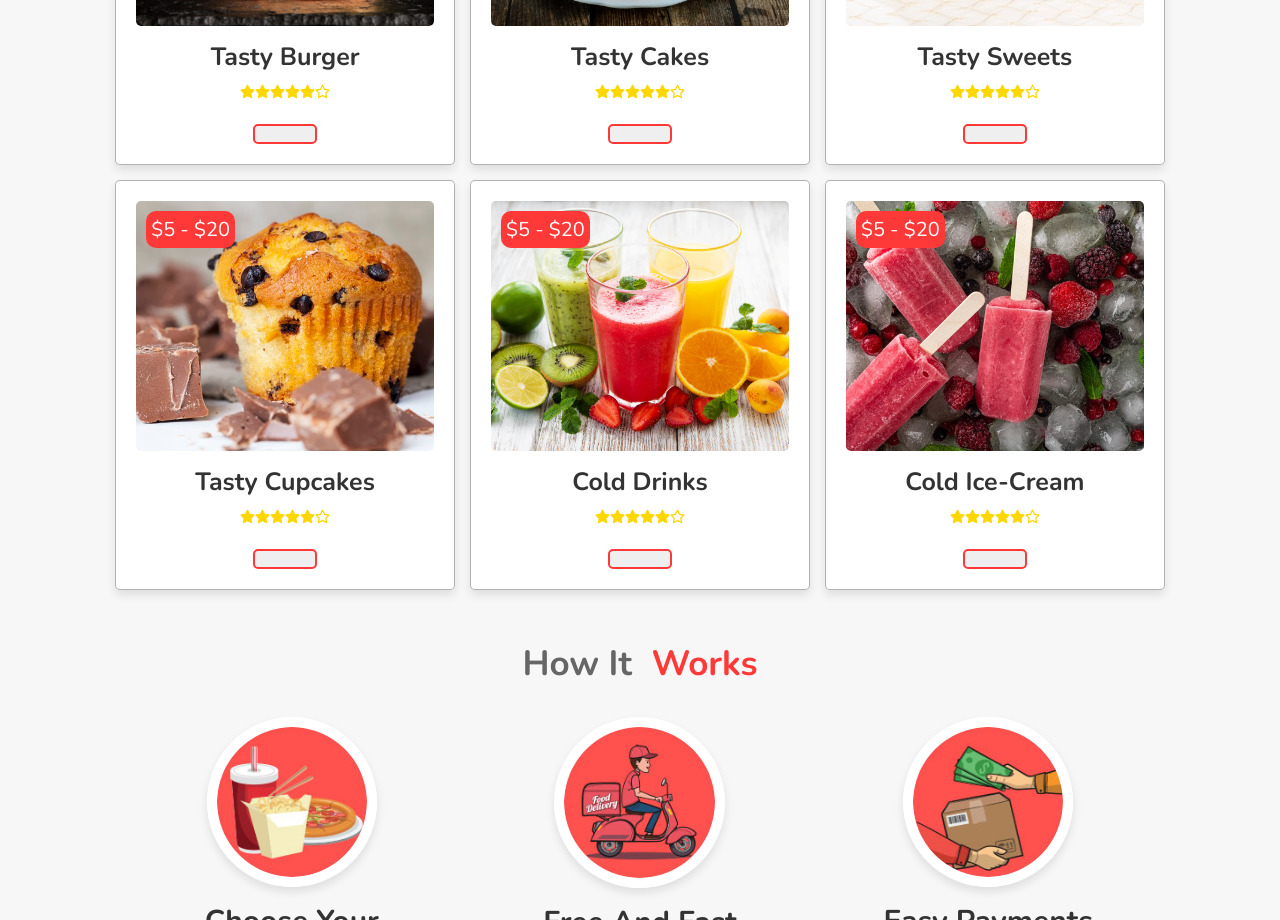
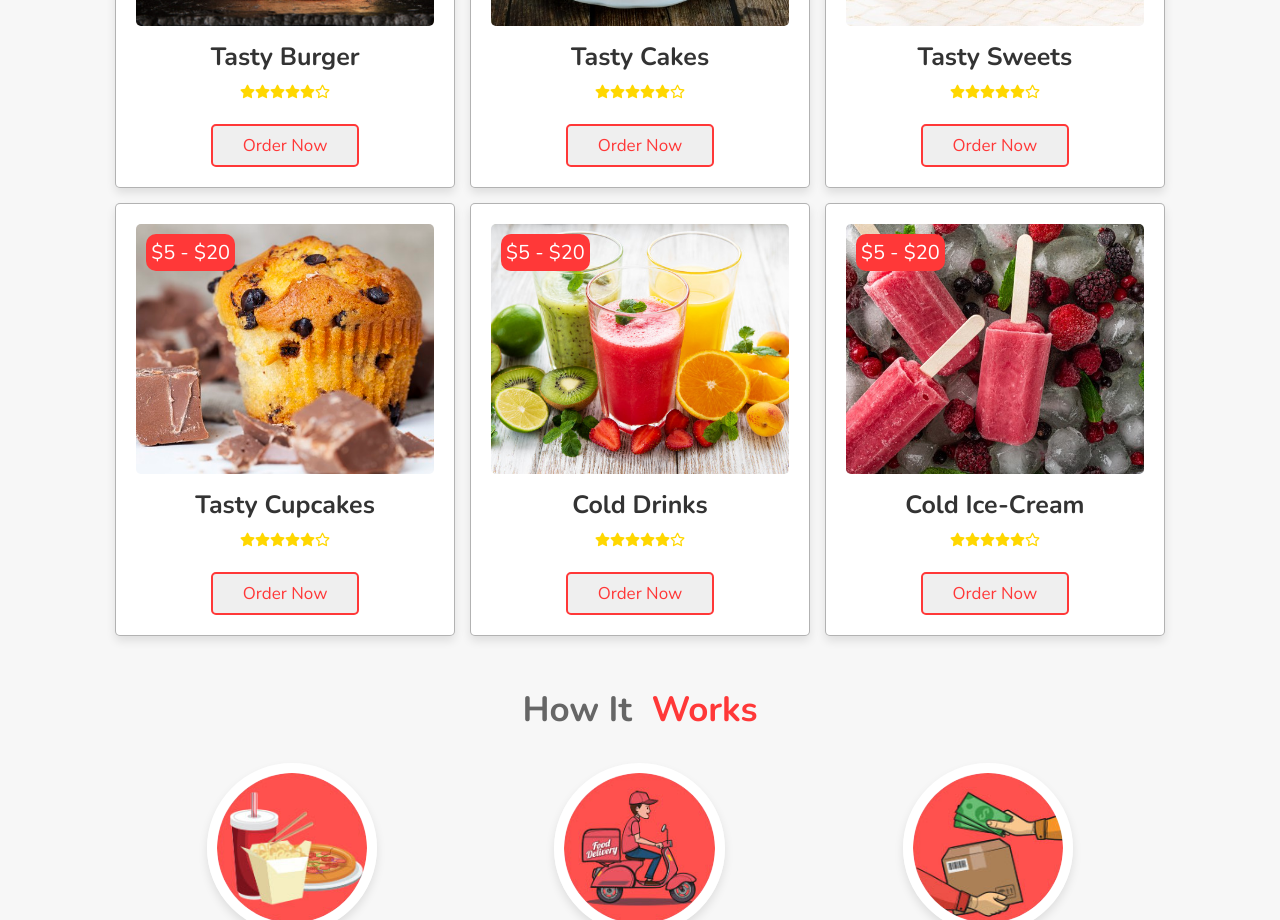
Before and after one commit to FelipeFama/Food-Website, a Next.js app: page / in a window 1280 px wide. Shown: the part 1880-2800 px from the top of the page. Built offline with nearby package versions, Linux system fonts and the light colour scheme.

Commit message:
Update buttons

```diff
--- a/components/sections/GallerySection/index.tsx
+++ b/components/sections/GallerySection/index.tsx
@@ -66,7 +66,7 @@ export default function GallerySection() {
           <div className={styles.content}>
             <h3>tasty food</h3>
             <p>Lorem ipsum dolor sit amet consectetur adipisicing elit.</p>
-            <ButtonComponent />
+            <ButtonComponent>Order Now</ButtonComponent>
           </div>
         </article>
 
@@ -78,7 +78,7 @@ export default function GallerySection() {
           <div className={styles.content}>
             <h3>tasty food</h3>
             <p>Lorem ipsum dolor sit amet consectetur adipisicing elit.</p>
-            <ButtonComponent />
+            <ButtonComponent>Order Now</ButtonComponent>
           </div>
         </article>
 
@@ -90,7 +90,7 @@ export default function GallerySection() {
           <div className={styles.content}>
             <h3>tasty food</h3>
             <p>Lorem ipsum dolor sit amet consectetur adipisicing elit.</p>
-            <ButtonComponent />
+            <ButtonComponent>Order Now</ButtonComponent>
           </div>
         </article>
 
@@ -102,7 +102,7 @@ export default function GallerySection() {
           <div className={styles.content}>
             <h3>tasty food</h3>
             <p>Lorem ipsum dolor sit amet consectetur adipisicing elit.</p>
-            <ButtonComponent />
+            <ButtonComponent>Order Now</ButtonComponent>
           </div>
         </article>
 
@@ -114,7 +114,7 @@ export default function GallerySection() {
           <div className={styles.content}>
             <h3>tasty food</h3>
             <p>Lorem ipsum dolor sit amet consectetur adipisicing elit.</p>
-            <ButtonComponent />
+            <ButtonComponent>Order Now</ButtonComponent>
           </div>
         </article>
 
@@ -126,7 +126,7 @@ export default function GallerySection() {
           <div className={styles.content}>
             <h3>tasty food</h3>
             <p>Lorem ipsum dolor sit amet consectetur adipisicing elit.</p>
-            <ButtonComponent />
+            <ButtonComponent>Order Now</ButtonComponent>
           </div>
         </article>
 
@@ -138,7 +138,7 @@ export default function GallerySection() {
           <div className={styles.content}>
             <h3>tasty food</h3>
             <p>Lorem ipsum dolor sit amet consectetur adipisicing elit.</p>
-            <ButtonComponent />
+            <ButtonComponent>Order Now</ButtonComponent>
           </div>
         </article>
 
@@ -150,7 +150,7 @@ export default function GallerySection() {
           <div className={styles.content}>
             <h3>tasty food</h3>
             <p>Lorem ipsum dolor sit amet consectetur adipisicing elit.</p>
-            <ButtonComponent />
+            <ButtonComponent>Order Now</ButtonComponent>
           </div>
         </article>
 
@@ -162,7 +162,7 @@ export default function GallerySection() {
           <div className={styles.content}>
             <h3>tasty food</h3>
             <p>Lorem ipsum dolor sit amet consectetur adipisicing elit.</p>
-            <ButtonComponent />
+            <ButtonComponent>Order Now</ButtonComponent>
           </div>
         </article>
       </div>
--- a/components/sections/HomeSection/index.tsx
+++ b/components/sections/HomeSection/index.tsx
@@ -21,7 +21,7 @@ export default function HomeSection() {
           voluptatum. Natus obcaecati unde porro nostrum ipsam itaque impedit
           incidunt rem quisquam eos!
         </p>
-        <ButtonComponent />
+        <ButtonComponent>Order Now</ButtonComponent>
       </article>
 
       <figure className={styles.image}>
--- a/components/sections/OrderSection/index.tsx
+++ b/components/sections/OrderSection/index.tsx
@@ -40,8 +40,7 @@ export default function OrderSection() {
             cols={30}
             rows={10}
           />
-
-          <ButtonComponent />
+          <ButtonComponent>Order Now</ButtonComponent>
         </form>
       </div>
     </section>
--- a/components/sections/PopularSection/index.tsx
+++ b/components/sections/PopularSection/index.tsx
@@ -59,7 +59,7 @@ export default function PopularSection() {
             <FaStar></FaStar>
             <FaRegStar></FaRegStar>
           </div>
-          <ButtonComponent />
+          <ButtonComponent>Order Now</ButtonComponent>
         </article>
 
         <article className={styles.box}>
@@ -77,7 +77,7 @@ export default function PopularSection() {
             <FaStar></FaStar>
             <FaRegStar></FaRegStar>
           </div>
-          <ButtonComponent />
+          <ButtonComponent>Order Now</ButtonComponent>
         </article>
 
         <article className={styles.box}>
@@ -95,7 +95,7 @@ export default function PopularSection() {
             <FaStar></FaStar>
             <FaRegStar></FaRegStar>
           </div>
-          <ButtonComponent />
+          <ButtonComponent>Order Now</ButtonComponent>
         </article>
 
         <article className={styles.box}>
@@ -113,7 +113,7 @@ export default function PopularSection() {
             <FaStar></FaStar>
             <FaRegStar></FaRegStar>
           </div>
-          <ButtonComponent />
+          <ButtonComponent>Order Now</ButtonComponent>
         </article>
 
         <article className={styles.box}>
@@ -131,7 +131,7 @@ export default function PopularSection() {
             <FaStar></FaStar>
             <FaRegStar></FaRegStar>
           </div>
-          <ButtonComponent />
+          <ButtonComponent>Order Now</ButtonComponent>
         </article>
 
         <article className={styles.box}>
@@ -149,7 +149,7 @@ export default function PopularSection() {
             <FaStar></FaStar>
             <FaRegStar></FaRegStar>
           </div>
-          <ButtonComponent />
+          <ButtonComponent>Order Now</ButtonComponent>
         </article>
       </div>
     </section>
```
